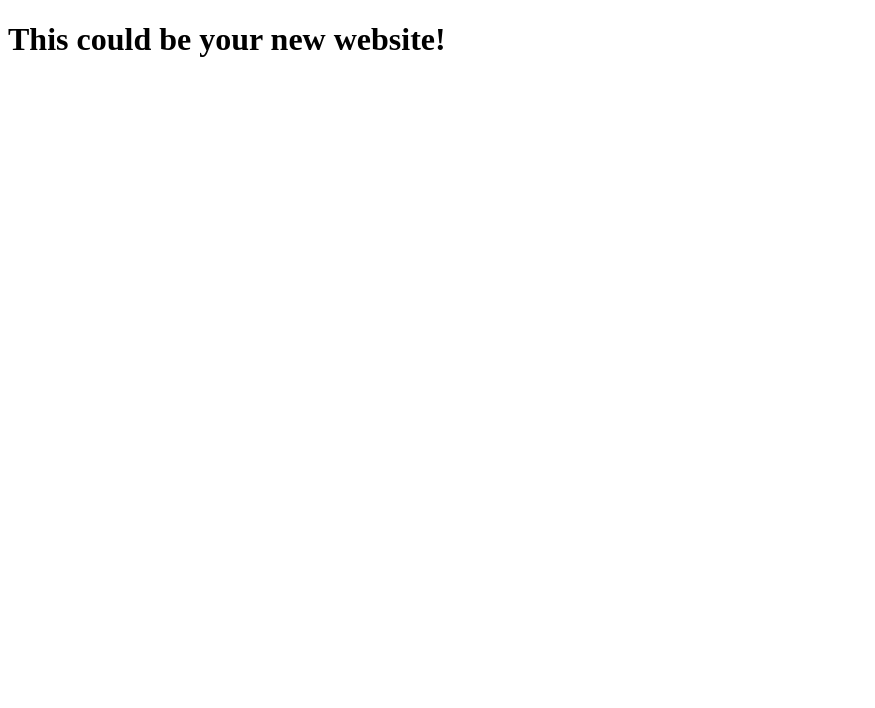
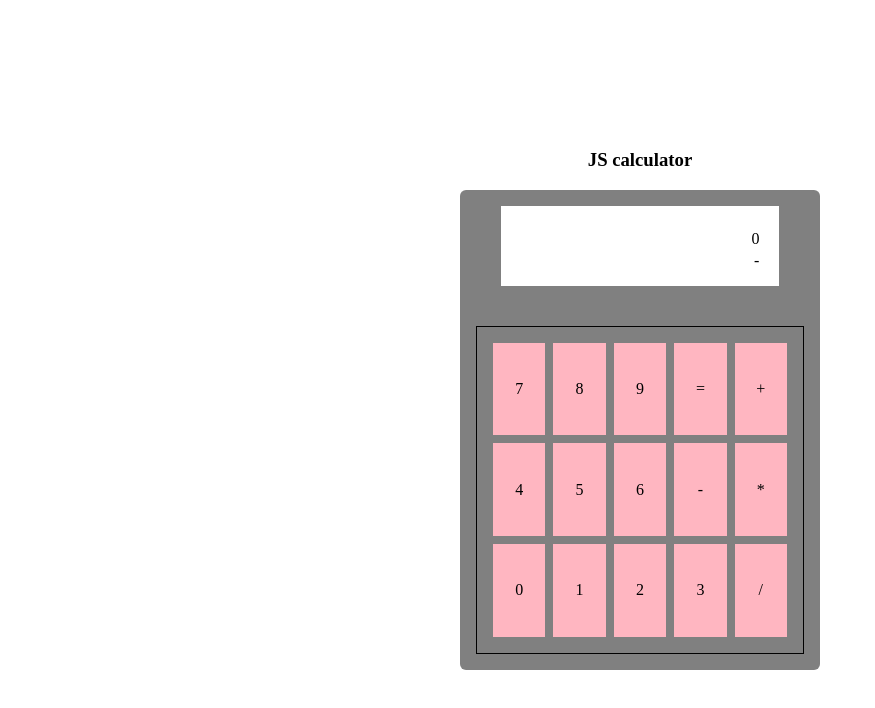
Before and after one commit to DatRolxD/ibm-portfolio, a plain HTML site: page index.html in a window 1280 px wide. Shown: the whole page, without its empty margins (0-875 px from the left). Drawn offline with Linux system fonts and the light colour scheme.

Commit message:
initial design of the calculator

```diff
--- a/index.html
+++ b/index.html
@@ -4,9 +4,38 @@
     <meta charset="UTF-8">
     <meta name="viewport" content="width=device-width, initial-scale=1.0">
     <meta http-equiv="X-UA-Compatible" content="ie=edge">
+    <link rel="stylesheet" href="styles.css">
     <title>Lorem Ipsum</title>
 </head>
 <body>
-    <h1>This could be your new website!</h1>
+    <h3>JS calculator</h3>
+
+    <div id="calc-body">
+        <div id="calc-display">
+            <div id=memory>0</div>
+            <div id="input">-</div>
+        </div>
+        <div id="calc-buttons">
+            <div class="button">7</div>
+            <div class="button">8</div>
+            <div class="button">9</div>
+            <div class="button">=</div>
+            <div class="button">+</div>
+            <div class="button">4</div>
+            <div class="button">5</div>
+            <div class="button">6</div>
+            <div class="button">-</div>
+            <div class="button">*</div>
+            <div class="button">0</div>
+            <div class="button">1</div>
+            <div class="button">2</div>
+            <div class="button">3</div>
+            <div class="button">/</div>
+
+
+        </div>
+    </div>
+
+    <script src="main.js"></script>
 </body>
 </html>
--- a/main.js
+++ b/main.js
@@ -0,0 +1,10 @@
+let memory = document.querySelector('#memory');
+let input = document.querySelector('#input');
+let buttons = document.querySelectorAll('.button');
+buttons = [...buttons];
+
+buttons.forEach(button => {
+    button.addEventListener('click', () => {
+        input.textContent += button.textContent;
+    });
+});
--- a/styles.css
+++ b/styles.css
@@ -0,0 +1,55 @@
+* {
+    box-sizing: border-box;
+}
+
+body {
+    margin: 0;
+    padding: 0;
+    min-height: 100vh;
+    display: flex;
+    flex-direction: column;
+    justify-content: center;
+    align-items: center;
+}
+
+#calc-body{
+    background-color: gray;
+    border-radius: 6px;
+    width: 360px;
+    height: 480px;
+    padding: 1em;
+    display: flex;
+    flex-direction: column;
+    gap: 2.5em;
+}
+
+#calc-display{
+    background-color: white;
+    width: 85%;
+    height: 5em;
+    padding: 1.5em 1.25em;
+    margin: 0 auto;
+    display: grid;
+    grid-template-rows: 1fr 1fr;
+    gap: 0.25em;
+}
+
+#calc-buttons{
+    border: 1px solid black;
+    padding: 1em;
+    height: 100%;
+    display: grid;
+    grid-template-columns: repeat(5, 1fr);
+    gap: 0.5em;
+}
+
+.button{
+    display: flex;
+    justify-content: center;
+    align-items: center;
+    background-color: lightpink;
+}
+
+#input, #memory{
+    text-align: right;
+}
```
Also changed, not shown: 1 other file.
